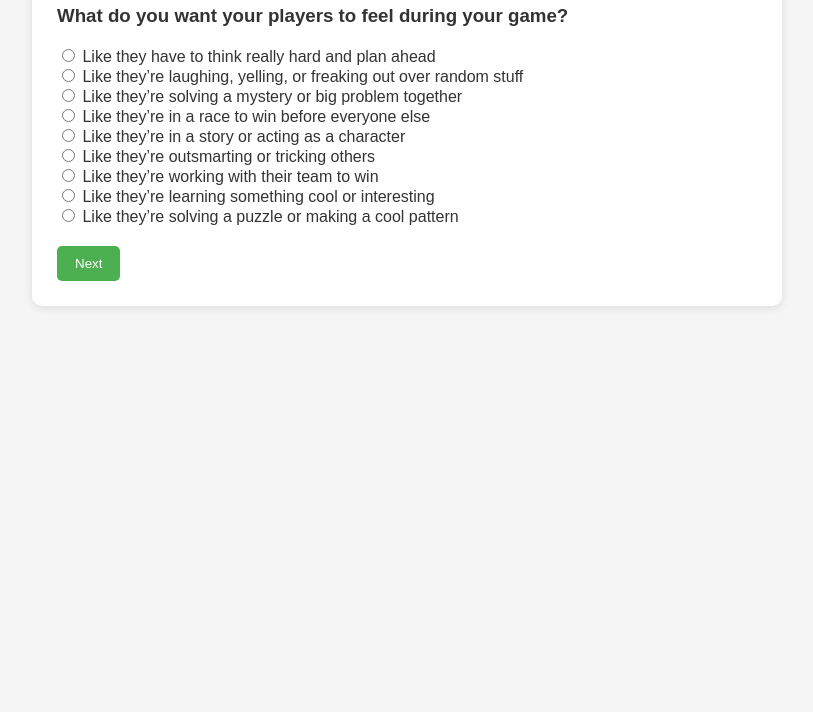
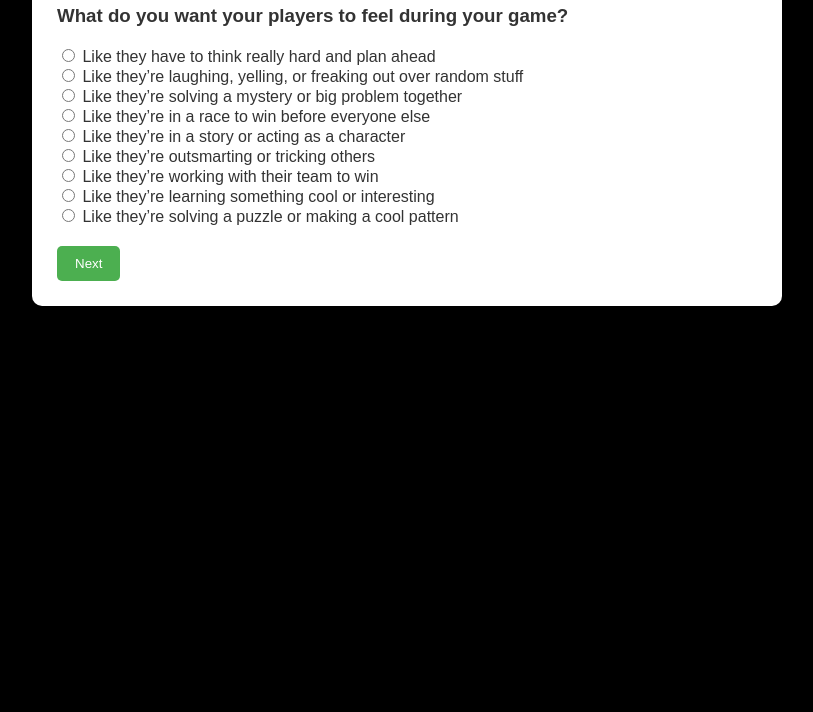
Before and after one commit to madstump/partner-board-game-quiz, a plain HTML site: page index.html in a window 1280 px wide. Shown: the part 88-800 px from the top of the page, without its empty margins (233-1046 px from the left). Drawn offline with Linux system fonts and the light colour scheme.

Commit message:
Update index.html

```diff
--- a/index.html
+++ b/index.html
@@ -7,7 +7,7 @@
   <style>
     body {
       font-family: Arial, sans-serif;
-      background: #f5f5f5;
+      background: Black;
       margin: 0;
       padding: 20px;
       color: #333;
```
